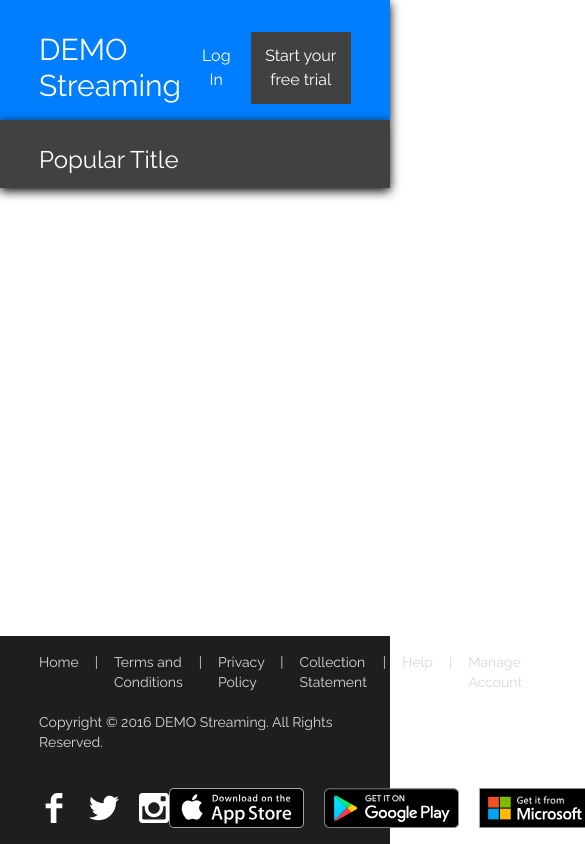
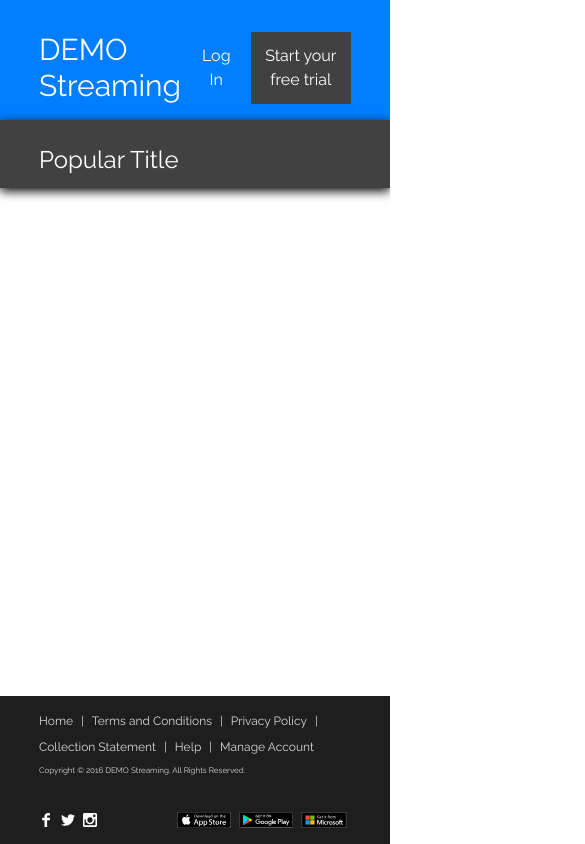
Before and after one commit to ozkalai/demo-streaming, a Next.js app: page / in a window 390 px wide. Shown: the whole page, 585 px wide, since content can reach past the window. Built offline with nearby package versions, Linux system fonts and the light colour scheme.

Commit message:
Footer responsive initial

```diff
--- a/src/components/Footer/Footer.module.scss
+++ b/src/components/Footer/Footer.module.scss
@@ -6,10 +6,14 @@
   }
 
   &Navigation {
-    @apply flex flex-col gap-5 text-lightGray text-sm;
+    @apply flex flex-col gap-2 md:gap-5 text-lightGray text-[12px] md:text-sm;
 
     &Links {
-      @apply flex gap-4;
+      @apply flex flex-wrap gap-2 md:gap-4;
+    }
+
+    .copyright {
+      @apply text-[8px] md:text-sm;
     }
   }
 
@@ -17,10 +21,10 @@
     @apply flex flex-row justify-between items-center;
 
     &Social {
-      @apply flex flex-row gap-5;
+      @apply flex flex-row gap-2 md:gap-5;
 
       button {
-        @apply w-[30px] h-[30px] relative;
+        @apply w-[14px] h-[14px] md:w-[30px] md:h-[30px] relative;
       }
     }
 
@@ -28,11 +32,11 @@
       @apply flex;
 
       button {
-        @apply flex h-[40px] w-[135px] relative items-start;
+        @apply flex h-[16px] w-[54px] md:h-[40px] md:w-[135px] relative items-start;
       }
 
       .ml {
-        @apply ml-5 mr-2;
+        @apply ml-2 mr-1 md:ml-5 md:mr-2;
       }
     }
   }
--- a/src/components/Footer/index.tsx
+++ b/src/components/Footer/index.tsx
@@ -27,7 +27,9 @@ export const Footer: React.FC = (): JSX.Element => {
             <span>|</span>
             <Link href="/">Manage Account</Link>
           </div>
-          <div>Copyright © 2016 DEMO Streaming. All Rights Reserved.</div>
+          <div className={styles.copyright}>
+            Copyright © 2016 DEMO Streaming. All Rights Reserved.
+          </div>
         </div>
         <div className={styles.footerButtons}>
           <div className={styles.footerButtonsSocial}>
```
